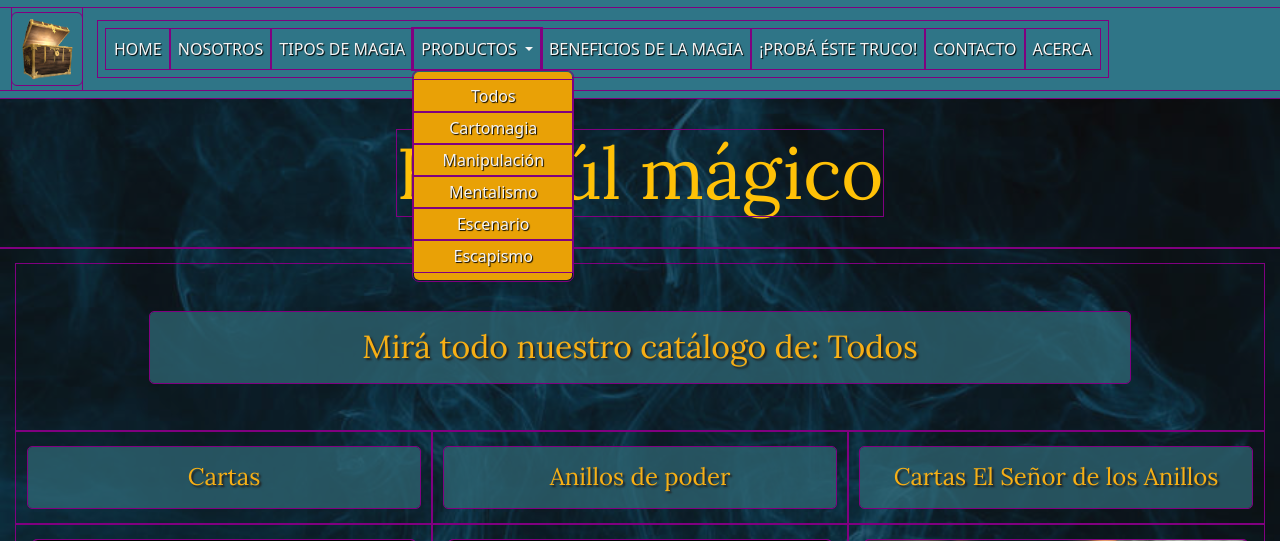
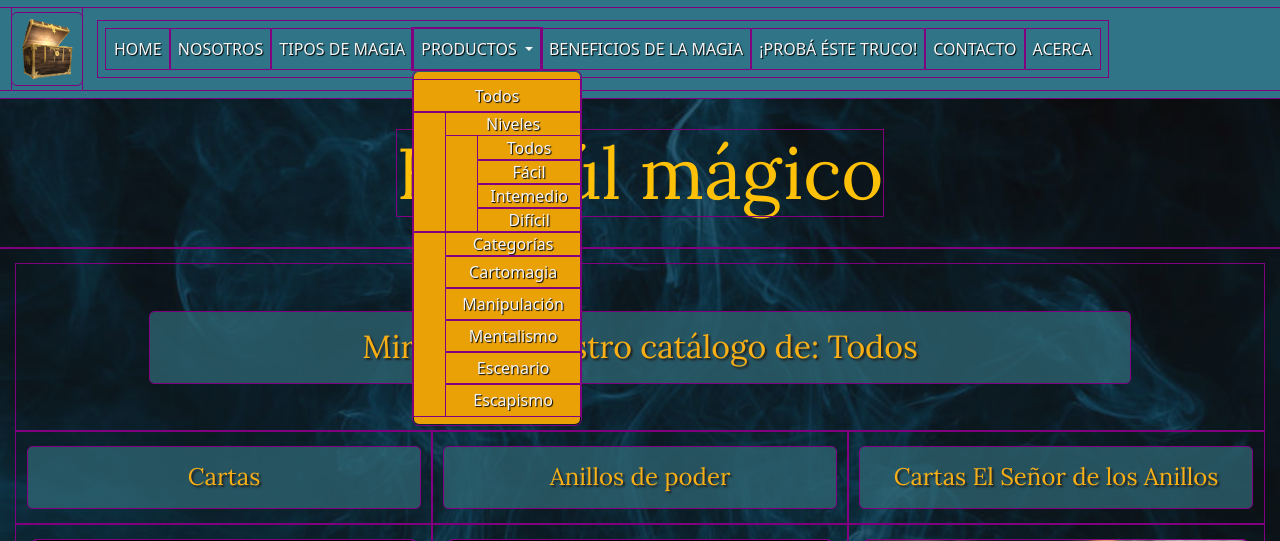
Before and after one commit to marianaluduena/DWN3CV-LUDUENA-PARCIAL_1, a PHP site: page /index.php?pag=productos&rama=todos in a window 1280 px wide, after a click on "PRODUCTOS". Shown: the top 541 px of the page. Run offline with PHP 8.4, Linux system fonts and the light colour scheme; some libraries are stand-ins or nearby versions; some web fonts are replaced.

Commit message:
Menú productos
Se modificó el nav menú Productos para intentar desplegar luego un 2do menú que liste las categorías/ramas y el nivel. Todavía el 2do menú no se logró implementar.

```diff
--- a/css/desktop.css
+++ b/css/desktop.css
@@ -17,7 +17,10 @@ li.nav-item.dropdown>a.nav-link.dropdown-toggle{
     flex-grow: 0;
 }
 
+/*...............NAVBAR: MENÚ SUBCATEGORÍAS............*/
 
+
+/*.....................................................*/
 h1 {
     font-size: 4.5rem;
 }
--- a/css/mobile.css
+++ b/css/mobile.css
@@ -196,6 +196,30 @@ li.nav-item.dropdown>a.nav-link.dropdown-toggle{
 div>.container-fluid{
     justify-content: space-between;
 }
+
+.navbar ul{
+    list-style: none;
+}
+/*
+.navbar ul li ul{
+   position: absolute;
+   left: 0;
+    width: 200px;
+    display: none;
+}
+
+.navbar li ul li{
+    width: 100%;
+}
+.navbar li ul li ul{
+    left: 200px;
+    top: 0;
+}
+
+.navbar li:focus-within > ul,
+ul li:hover >ul{
+    display: initial;
+}*/
 
 /*.........SECCIÓN: NOSOTROS.......*/
 
@@ -494,6 +518,13 @@ form>button {
     background-color: rgb(247, 175, 21);
 }
 
+/*......................PÁGINA 404................*/
+
+.img__fondo__404{
+background-image: url("../img/varios/fondo__404.jpg");
+background-size:cover ;
+}
+
 
 /*............FOOTER: ACERCA DE MI................*/
 
--- a/index.php
+++ b/index.php
@@ -132,12 +132,46 @@ if (!(array_key_exists($pagina, $pagsValidas))) {
                     <a class="nav-link active" aria-current="page" href="index.php?pag=home">Home</a>
                     <a class="nav-link active" aria-current="page" href="index.php?pag=nosotros">Nosotros</a>
                     <a class="nav-link active" href="index.php?pag=ramas">Tipos de magia</a>
+
                     <li class="nav-item dropdown">
+
                         <a class="nav-link dropdown-toggle" href="index.php?pag=productos" role="button" data-bs-toggle="dropdown" aria-expanded="false">
                             Productos
                         </a>
+
                         <ul class="dropdown-menu">
-                            <li><a class="dropdown-item" href="index.php?pag=productos&rama=todos">Todos</a></li>
+
+                            <li><a class="dropdown-item" href="index.php?pag=productos&rama=todos">Todos</a> </li>
+
+                            <!--CÓDIGO ORIGINAL -->
+
+                            <ul class="ul-second text-center">
+                                <li class="niveles li__subcategorias">
+                                    Niveles
+                                    <ul class="ul-third">
+                                        <li class="li__subcategorias">Todos</li>
+                                        <li class="li__subcategorias">Fácil</li>
+                                        <li class="li__subcategorias">Intemedio</li>
+                                        <li class="li__subcategorias">Difícil</li>
+                                    </ul>
+                                </li>
+                            </ul>
+
+                            <ul class="ul-second text-center">
+                                <li class="niveles li__subcategorias">
+                                    Categorías
+                                <li><a class="dropdown-item" href="index.php?pag=productos&rama=cartomagia">Cartomagia</a></li>
+                                <li><a class="dropdown-item" href="index.php?pag=productos&rama=manipulacion">Manipulación</a></li>
+                                <li><a class="dropdown-item" href="index.php?pag=productos&rama=mentalismo">Mentalismo</a></li>
+                                <li><a class="dropdown-item" href="index.php?pag=productos&rama=magia__de__escenario">Escenario</a></li>
+                                <li><a class="dropdown-item" href="index.php?pag=productos&rama=escapismo">Escapismo</a></li>
+                    </li>
+                    </ul>
+
+                    <!-- CÓDIGO PRUEBA DE DESPLEGAR LOS MENÚS: BORRAR SI NO FUNCIONA
+                                <li class="text-center">
+                                    Categorías
+                                    <ul class="ul-third">
                                         <li><a class="dropdown-item" href="index.php?pag=productos&rama=cartomagia">Cartomagia</a></li>
                                         <li><a class="dropdown-item" href="index.php?pag=productos&rama=manipulacion">Manipulación</a></li>
                                         <li><a class="dropdown-item" href="index.php?pag=productos&rama=mentalismo">Mentalismo</a></li>
@@ -145,13 +179,36 @@ if (!(array_key_exists($pagina, $pagsValidas))) {
                                         <li><a class="dropdown-item" href="index.php?pag=productos&rama=escapismo">Escapismo</a></li>
                                     </ul>
                                 </li>
+
+
+                            Niveles
+
+
+                                <li class="text-center">
+                                    Niveles
+                                    <ul class="ul-third">
+                                        <li class="dropdown-item li__subcategorias">Todos</li>
+                                        <li class="dropdown-item li__subcategorias">Fácil</li>
+                                        <li class="dropdown-item li__subcategorias">Intemedio</li>
+                                        <li class="dropdown-item li__subcategorias">Difícil</li>
+                                    </ul>
+                                </li> -->
+
+
+
+
+
+
+                    </ul>
+                    <!-- li nav-item dropdown -->
+                    </li>
+
                     <a class="nav-link active" href="index.php?pag=beneficios">Beneficios de la magia</a>
                     <a class="nav-link active" href="index.php?pag=truco">¡Probá éste truco!</a>
                     <a class="nav-link active" href="index.php?pag=contacto">Contacto</a>
                     <a class="nav-link active" href="index.php?pag=acerca">Acerca</a>
                 </div>
             </div>
-
 
         </div>
     </nav>
```
Also changed, not shown: paginas/404.php (+6 -4 lines), img/varios/fondo__404.jpg (added). Lines whose indentation alone changed are shown as unchanged.
